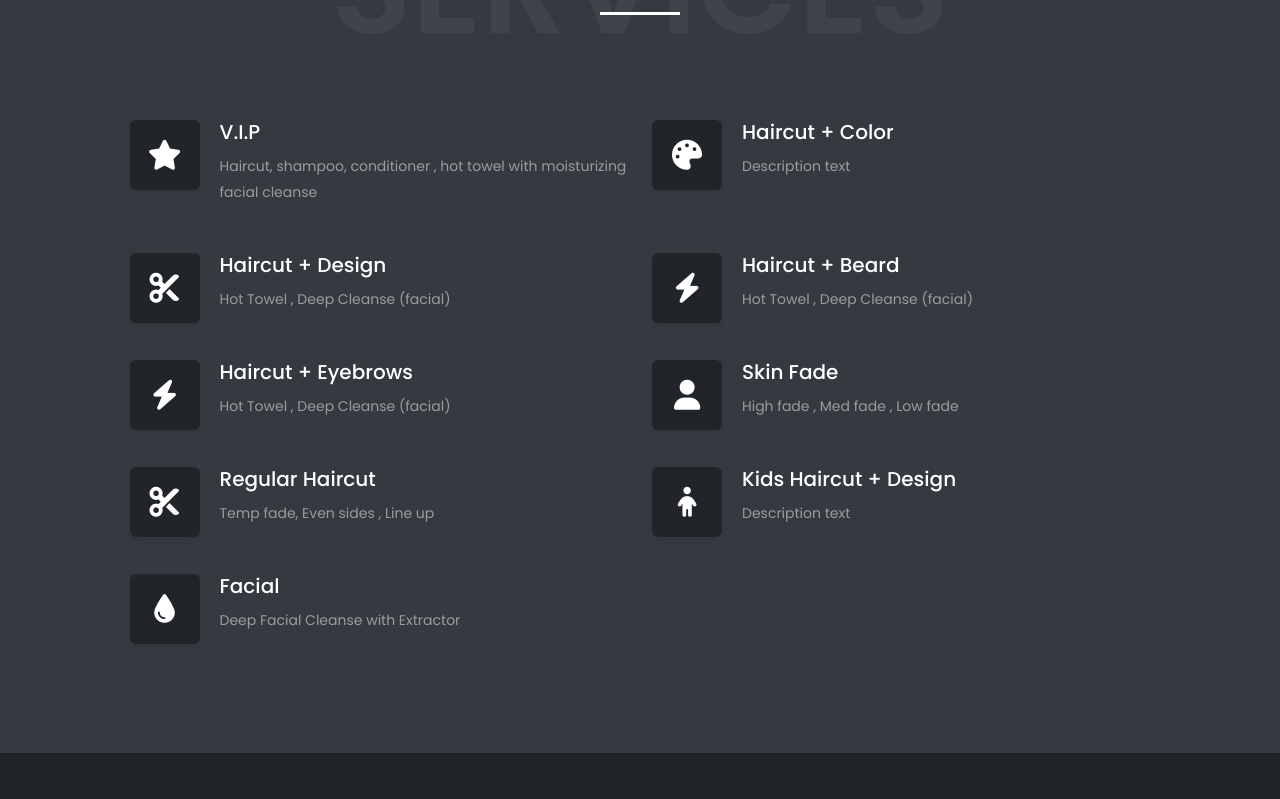
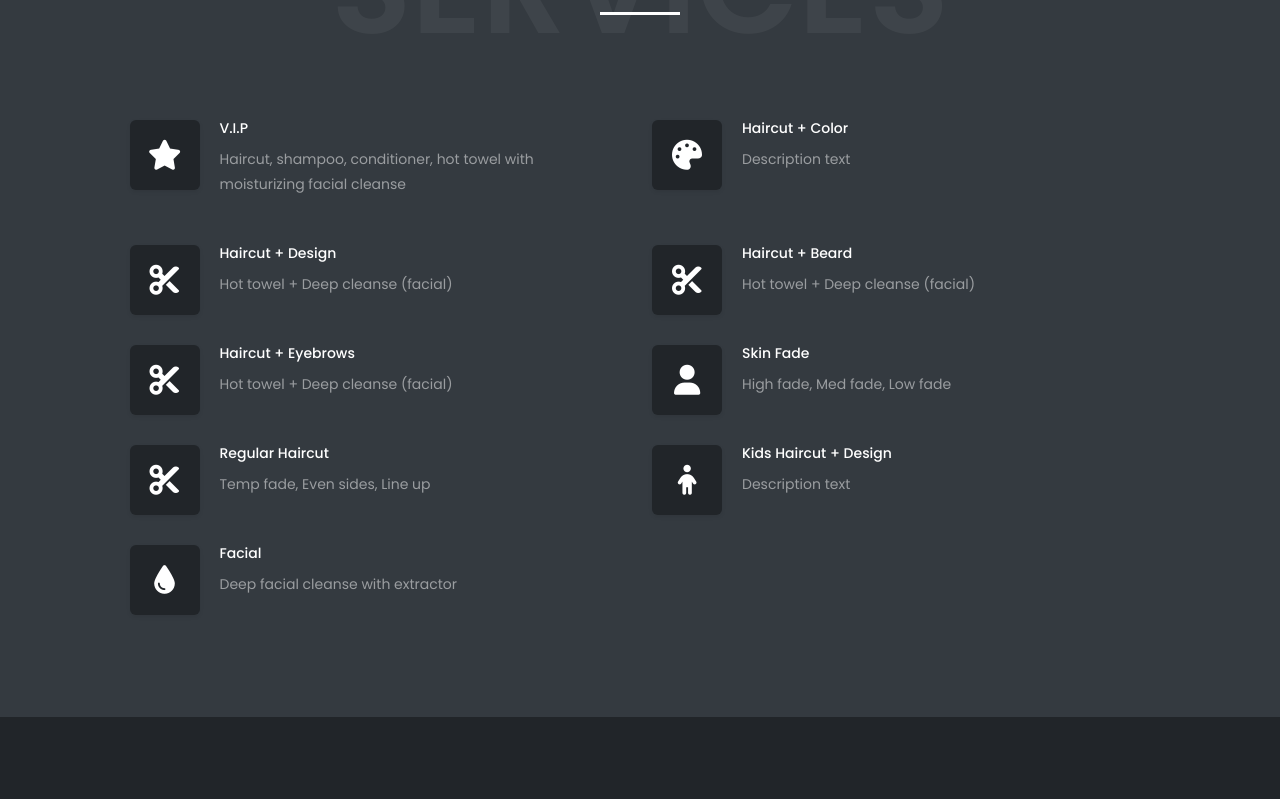
Before and after one commit to MLe678/flo-shop, a React (Create React App) app: page / in a window 1280 px wide. Shown: the part 1761-2560 px from the top of the page. Built offline with nearby package versions, Linux system fonts and the light colour scheme.

Commit message:
updated book button

```diff
--- a/src/components/ClassicHeader.jsx
+++ b/src/components/ClassicHeader.jsx
@@ -172,7 +172,7 @@ const ClassicHeader = ({ handleNavClick }) => {
 
           <div
             className={
-              "text-2 text-white col-auto col-lg-2 d-flex  justify-content-end align-self-center"
+              "text-3 text-white col-auto col-lg-2 d-flex  justify-content-end align-self-center"
             }
           >
             <div className="header-right">
--- a/src/components/Services.jsx
+++ b/src/components/Services.jsx
@@ -5,7 +5,7 @@ const Services = ({ classicHeader, darkTheme }) => {
   const services = [
     {
       name: "V.I.P",
-      desc: "Haircut, shampoo, conditioner , hot towel with moisturizing facial cleanse",
+      desc: "Haircut, shampoo, conditioner, hot towel with moisturizing facial cleanse",
       icon: "fas fa-star",
     },
     {
@@ -15,27 +15,27 @@ const Services = ({ classicHeader, darkTheme }) => {
     },
     {
       name: "Haircut + Design",
-      desc: "Hot Towel , Deep Cleanse (facial)",
+      desc: "Hot towel + Deep cleanse (facial)",
       icon: "fas fa-scissors",
     },
     {
       name: "Haircut + Beard",
-      desc: "Hot Towel , Deep Cleanse (facial)",
-      icon: "fas fa-bolt",
+      desc: "Hot towel + Deep cleanse (facial)",
+      icon: "fas fa-scissors",
     },
     {
       name: "Haircut + Eyebrows",
-      desc: "Hot Towel , Deep Cleanse (facial)",
-      icon: "fas fa-bolt",
+      desc: "Hot towel + Deep cleanse (facial)",
+      icon: "fas fa-scissors",
     },
     {
       name: "Skin Fade",
-      desc: "High fade , Med fade , Low fade",
+      desc: "High fade, Med fade, Low fade",
       icon: "fas fa-user",
     },
     {
       name: "Regular Haircut",
-      desc: "Temp fade, Even sides , Line up",
+      desc: "Temp fade, Even sides, Line up",
       icon: "fas fa-scissors",
     },
     {
@@ -45,7 +45,7 @@ const Services = ({ classicHeader, darkTheme }) => {
     },
     {
       name: "Facial",
-      desc: "Deep Facial Cleanse with Extractor",
+      desc: "Deep facial cleanse with extractor",
       icon: "fas fa-droplet",
     },
   ];
@@ -93,7 +93,7 @@ const Services = ({ classicHeader, darkTheme }) => {
                       >
                         <i className={service.icon} />
                       </div>
-                      <h3 className={darkTheme ? "text-white" : ""}>
+                      <h3 className={darkTheme ? "text-white text-2" : ""}>
                         {service.name}
                       </h3>
                       <p
--- a/src/sass/_elements.scss
+++ b/src/sass/_elements.scss
@@ -43,6 +43,7 @@
   &.style-3 {
     padding-left: 90px;
     padding-top: 0px;
+    padding-right: 50px;
     .featured-box-icon {
       width: 70px;
       height: 70px;
```
